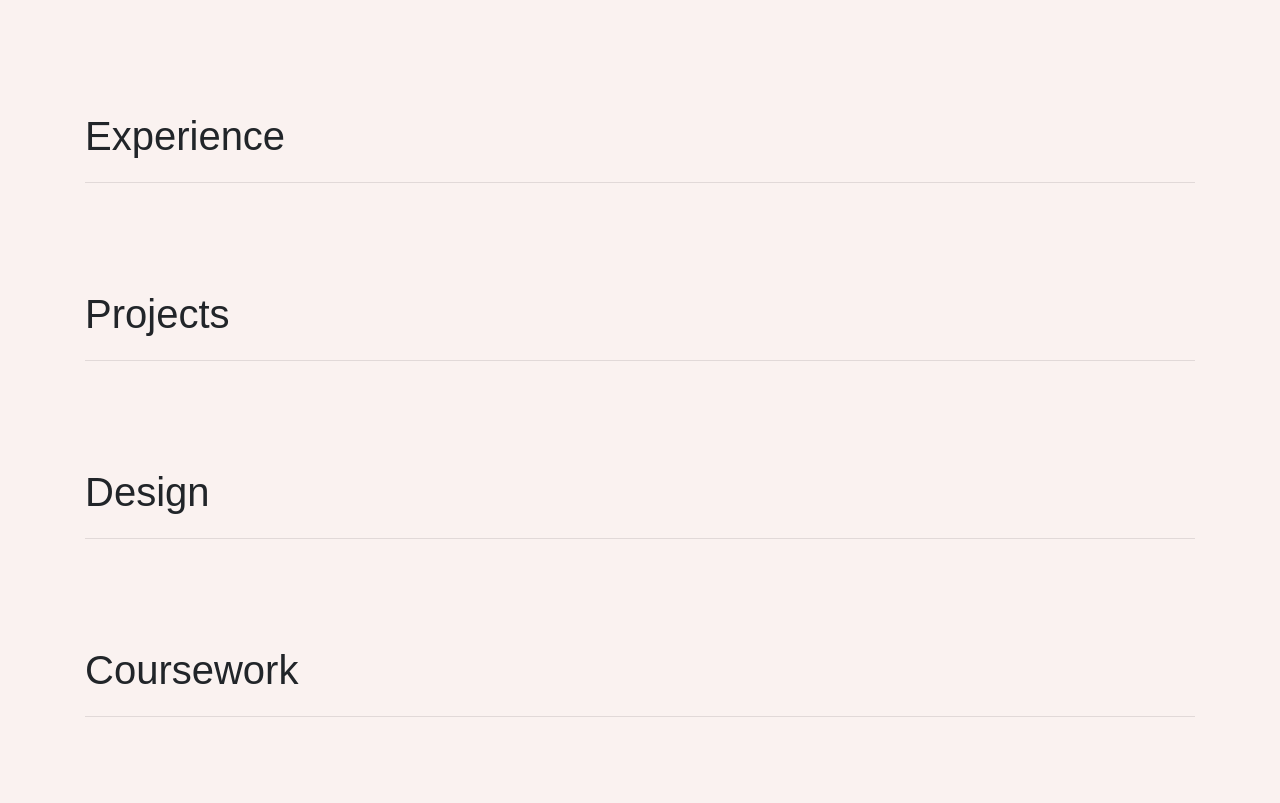
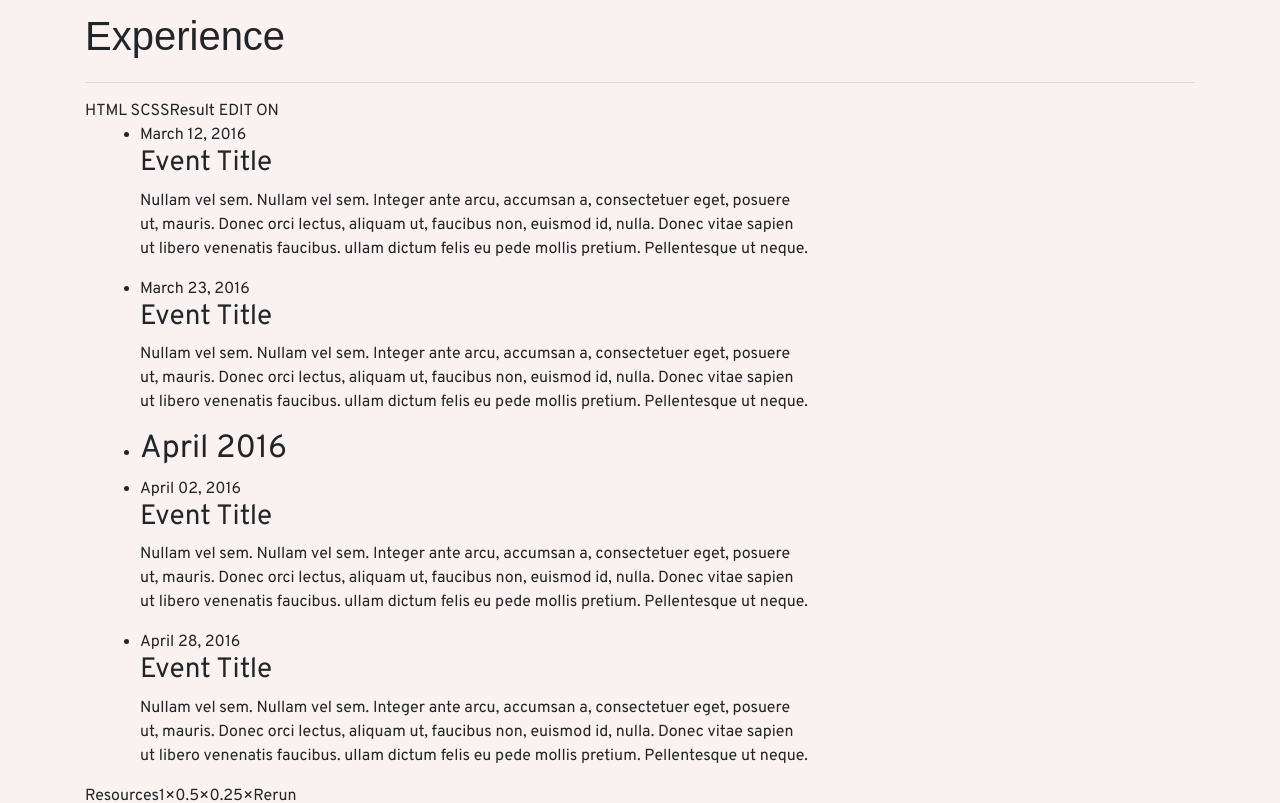
Before and after one commit to shwethaumashanker/shwethaumashanker.github.io, a plain HTML site: page index.html in a window 1280 px wide. Shown: the part 703-1506 px from the top of the page. Drawn offline with nearby package versions, Linux system fonts and the light colour scheme; a web font is replaced by a local one.

Commit message:
edited background

```diff
--- a/css/main.css
+++ b/css/main.css
@@ -1,8 +1,22 @@
 body {
     font-family: 'Overpass';
     font-style: normal;
+   /* background-color:#FAF2F0;*/
     padding-top: 100px;
+}
+
+.background-color{
     background-color:#FAF2F0;
+}
+
+.back{
+    background-image:url("../img/blob\ \(2\).svg");
+    background-color: #e1afa4;
+
+    /* Center and scale the image nicely */
+    background-position:right;
+    background-repeat: repeat;
+    background-size: cover;
 }
 
 .navbar-light,.navbar-nav{
@@ -181,7 +195,7 @@ h6 {
     border: solid 1px #e5e5e5;
     border-radius: 5px;
     outline: none;
-    color: #0e8ce4;
+    color: black;
     -webkit-transition: all 200ms ease;
     -moz-transition: all 200ms ease;
     -ms-transition: all 200ms ease;
@@ -241,7 +255,7 @@ h6 {
     padding-top: 15px;
     border: solid 1px #e5e5e5;
     border-radius: 5px;
-    color: #0e8ce4;
+    color: black;
     outline: none;
     -webkit-transition: all 200ms ease;
     -moz-transition: all 200ms ease;
--- a/index.html
+++ b/index.html
@@ -48,6 +48,9 @@
                     <a class="nav-link nav-link-ltr" href="#Design">Design</a>
                 </li>
                 <li class="nav-item px-4">
+                  <a class="nav-link nav-link-ltr" href="#Coursework">Skills</a>
+              </li>
+                <li class="nav-item px-4">
                     <a class="nav-link nav-link-ltr" href="#Coursework">Coursework</a>
                 </li>
                 <li class="nav-item  px-4">
@@ -57,35 +60,98 @@
 
         </div>
     </nav>
-
+    <div class="back">
     <div class="container">
         <div class="row">
             <div class="col-md-6 my-auto">
                 <div class="big-header">Hello,</div>
                 <div class="header" >I'm Shwetha Umashanker</div>
+                <div class="text" >Software Developer, Front-end enthusiast, Product Engineer</div>
                 <div class="text">Senior in Computer Science at Purdue University.</div>
                 <div class="text">I'm looking for full time positions in 2021</div>
             </div>
 
-            <div class="col-md-4">
-                <img src="img/untitled (3).svg">
+            <div class="col-md-6">
+                <img class="float-left" src="img/picture.png" height="500px;" width="500px;">
             </div>
         </div>
     </div>
+  </div>
     <br>
+    <div class="background-color">
     <div id="Experience" class="container">
             <div class="content">
         <div class="big-header">Experience</div>
         <hr>
-        <div class="row">
-            <div class="col-md-6 my-auto">
+        HTML SCSSResult
+EDIT ON
+<script src="https://use.typekit.net/bkt6ydm.js"></script>
+<script>try{Typekit.load({ async: true });}catch(e){}</script>
 
-            </div>
+<div class="container-fluid">
+    <div class="row example-basic">
 
-            <div class="col-md-4">
+        <div class="col-xs-10 col-xs-offset-1 col-sm-8 col-sm-offset-2">
+            <ul class="timeline">
+                <li class="timeline-item">
+                    <div class="timeline-info">
+                        <span>March 12, 2016</span>
+                    </div>
+                    <div class="timeline-marker"></div>
+                    <div class="timeline-content">
+                        <h3 class="timeline-title">Event Title</h3>
+                        <p>Nullam vel sem. Nullam vel sem. Integer ante arcu, accumsan a, consectetuer eget, posuere ut, mauris. Donec orci lectus, aliquam ut, faucibus non, euismod id, nulla. Donec vitae sapien ut libero venenatis faucibus. ullam dictum felis
+                            eu pede mollis pretium. Pellentesque ut neque.</p>
+                    </div>
+                </li>
+                <li class="timeline-item">
+                    <div class="timeline-info">
+                        <span>March 23, 2016</span>
+                    </div>
+                    <div class="timeline-marker"></div>
+                    <div class="timeline-content">
+                        <h3 class="timeline-title">Event Title</h3>
+                        <p>Nullam vel sem. Nullam vel sem. Integer ante arcu, accumsan a, consectetuer eget, posuere ut, mauris. Donec orci lectus, aliquam ut, faucibus non, euismod id, nulla. Donec vitae sapien ut libero venenatis faucibus. ullam dictum felis
+                            eu pede mollis pretium. Pellentesque ut neque. </p>
+                    </div>
+                </li>
+                <li class="timeline-item period">
+                    <div class="timeline-info"></div>
+                    <div class="timeline-marker"></div>
+                    <div class="timeline-content">
+                        <h2 class="timeline-title">April 2016</h2>
+                    </div>
+                </li>
+                <li class="timeline-item">
+                    <div class="timeline-info">
+                        <span>April 02, 2016</span>
+                    </div>
+                    <div class="timeline-marker"></div>
+                    <div class="timeline-content">
+                        <h3 class="timeline-title">Event Title</h3>
+                        <p>Nullam vel sem. Nullam vel sem. Integer ante arcu, accumsan a, consectetuer eget, posuere ut, mauris. Donec orci lectus, aliquam ut, faucibus non, euismod id, nulla. Donec vitae sapien ut libero venenatis faucibus. ullam dictum felis
+                            eu pede mollis pretium. Pellentesque ut neque. </p>
+                    </div>
+                </li>
+                <li class="timeline-item">
+                    <div class="timeline-info">
+                        <span>April 28, 2016</span>
+                    </div>
+                    <div class="timeline-marker"></div>
+                    <div class="timeline-content">
+                        <h3 class="timeline-title">Event Title</h3>
+                        <p>Nullam vel sem. Nullam vel sem. Integer ante arcu, accumsan a, consectetuer eget, posuere ut, mauris. Donec orci lectus, aliquam ut, faucibus non, euismod id, nulla. Donec vitae sapien ut libero venenatis faucibus. ullam dictum felis
+                            eu pede mollis pretium. Pellentesque ut neque. </p>
+                    </div>
+                </li>
+            </ul>
+        </div>
+    </div>
 
-            </div>
-        </div>
+</div>
+
+
+Resources1×0.5×0.25×Rerun
         </div>
     </div>
     <div id="Projects" class="container">
@@ -182,6 +248,7 @@
         <div class="footer float-right">Made with ♥ &nbsp;© 2020 · Shwetha Umashanker · All rights reserved</div>
 
     </footer>
+  </div>
 </body>
 
 </html>
```
Also changed, not shown: img/background.png (added), img/background1.png (added), img/picture.png, img/picture1.png (added), img/untitled (4).svg (added), 2 other files.
